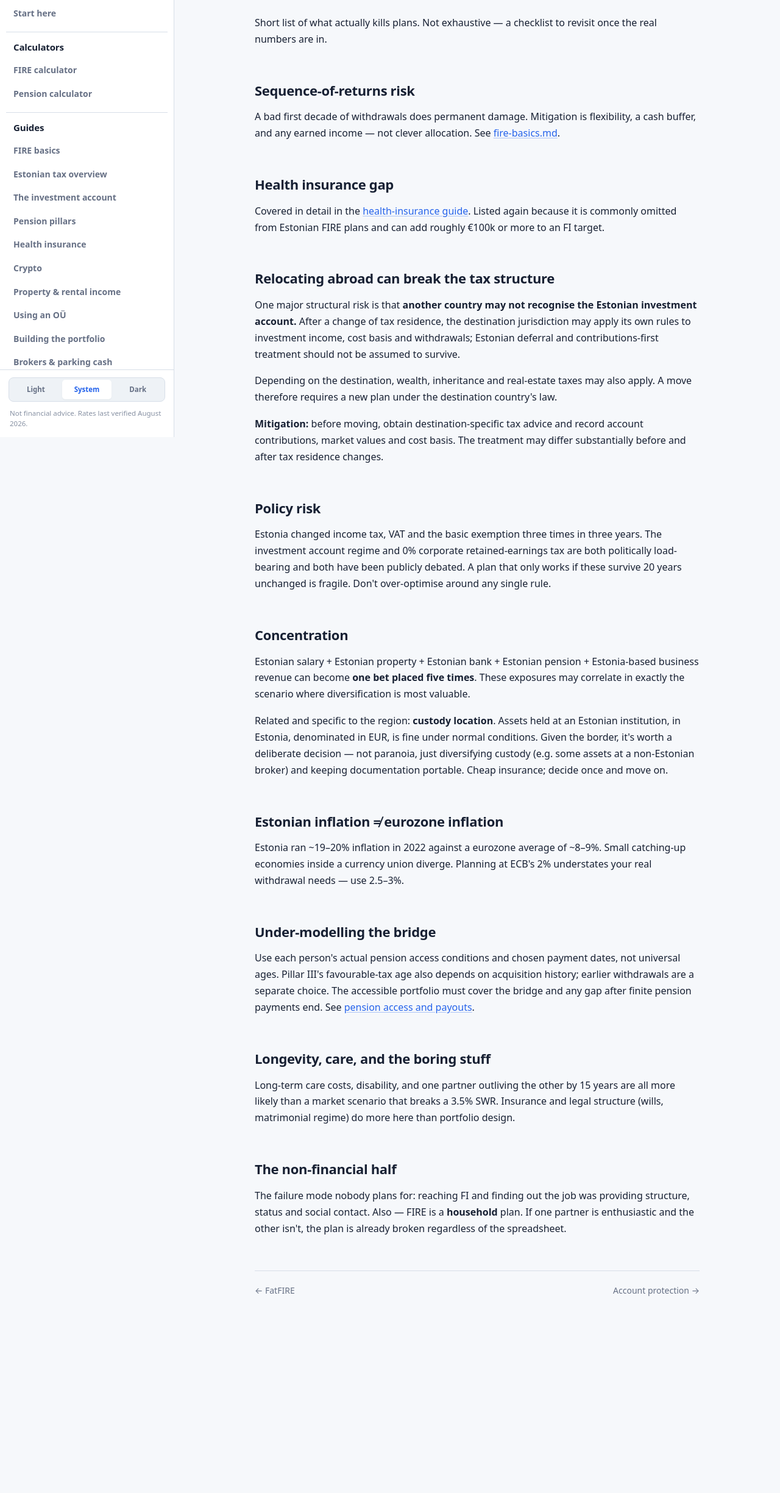
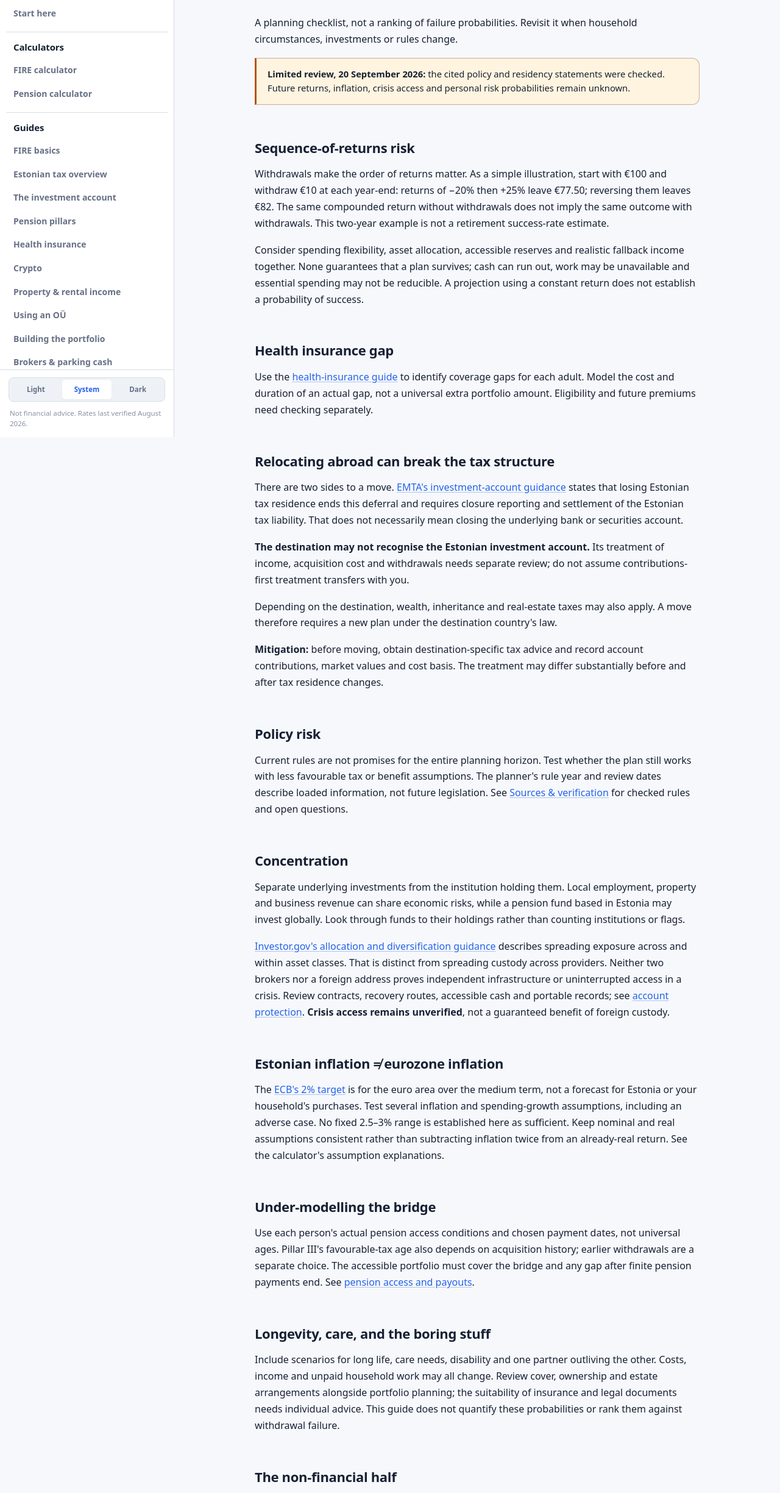
Before and after one commit to Th0masL/estonia-fire-planner, a website: page guide/risks.html in a window 1280 px wide. Shown: the part 83-2532 px from the top of the page at 61% size. Before the commit the page ends 2352 px from the top, so only its background shows below. Drawn offline with Linux system fonts and the light colour scheme.

Commit message:
docs: qualify FIRE risk and inflation guidance

```diff
--- a/guide/risks.html
+++ b/guide/risks.html
@@ -4,7 +4,7 @@
 <meta charset="utf-8">
 <meta name="viewport" content="width=device-width, initial-scale=1">
 <title>Risks and blind spots — Estonian FIRE Simulator</title>
-<meta name="description" content="Short list of what actually kills plans. Not exhaustive — a checklist to revisit once the real numbers are in.">
+<meta name="description" content="A planning checklist, not a ranking of failure probabilities. Revisit it when household circumstances, investments or rules change.">
 <meta name="theme-color" content="#f6f8fb">
 <script>
 (function () {
@@ -78,22 +78,59 @@
   <div class="wrap">
     <section class="doc">
       <h1 class="doc-title">Risks and blind spots</h1>
-<p>Short list of what actually kills plans. Not exhaustive — a checklist to revisit once the real numbers are in.</p>
+<p>A planning checklist, not a ranking of failure probabilities. Revisit it when
+household circumstances, investments or rules change.</p>
+<blockquote>
+<p><strong>Limited review, 20 September 2026:</strong> the cited policy and residency statements were checked. Future returns, inflation, crisis access and personal risk probabilities remain unknown.</p>
+</blockquote>
 <h2 id="sequence-of-returns-risk-1">Sequence-of-returns risk</h2>
-<p>A bad first decade of withdrawals does permanent damage. Mitigation is flexibility, a cash buffer, and any earned income — not clever allocation. See <a href="fire-basics.html#sequence-of-returns-risk">fire-basics.md</a>.</p>
+<p>Withdrawals make the order of returns matter. As a simple illustration, start
+with €100 and withdraw €10 at each year-end: returns of −20% then +25% leave
+€77.50; reversing them leaves €82. The same compounded return without withdrawals
+does not imply the same outcome with withdrawals. This two-year example is not
+a retirement success-rate estimate.</p>
+<p>Consider spending flexibility, asset allocation, accessible reserves and realistic
+fallback income together. None guarantees that a plan survives; cash can run out,
+work may be unavailable and essential spending may not be reducible. A projection
+using a constant return does not establish a probability of success.</p>
 <h2 id="health-insurance-gap">Health insurance gap</h2>
-<p>Covered in detail in the <a href="health-insurance.html">health-insurance guide</a>. Listed again because it is commonly omitted from Estonian FIRE plans and can add roughly €100k or more to an FI target.</p>
+<p>Use the <a href="health-insurance.html">health-insurance guide</a> to identify coverage gaps
+for each adult. Model the cost and duration of an actual gap, not a universal
+extra portfolio amount. Eligibility and future premiums need checking separately.</p>
 <h2 id="relocating-abroad-can-break-the-tax-structure">Relocating abroad can break the tax structure</h2>
-<p>One major structural risk is that <strong>another country may not recognise the Estonian investment account.</strong> After a change of tax residence, the destination jurisdiction may apply its own rules to investment income, cost basis and withdrawals; Estonian deferral and contributions-first treatment should not be assumed to survive.</p>
+<p>There are two sides to a move. <a href="https://www.emta.ee/en/private-client/taxes-and-payment/taxable-income/securities-and-investment-account">EMTA's investment-account guidance</a>
+states that losing Estonian tax residence ends this deferral and requires closure
+reporting and settlement of the Estonian tax liability. That does not necessarily
+mean closing the underlying bank or securities account.</p>
+<p><strong>The destination may not recognise the Estonian investment account.</strong> Its
+treatment of income, acquisition cost and withdrawals needs separate review;
+do not assume contributions-first treatment transfers with you.</p>
 <p>Depending on the destination, wealth, inheritance and real-estate taxes may also apply. A move therefore requires a new plan under the destination country's law.</p>
 <p><strong>Mitigation:</strong> before moving, obtain destination-specific tax advice and record account contributions, market values and cost basis. The treatment may differ substantially before and after tax residence changes.</p>
 <h2 id="policy-risk">Policy risk</h2>
-<p>Estonia changed income tax, VAT and the basic exemption three times in three years. The investment account regime and 0% corporate retained-earnings tax are both politically load-bearing and both have been publicly debated. A plan that only works if these survive 20 years unchanged is fragile. Don't over-optimise around any single rule.</p>
+<p>Current rules are not promises for the entire planning horizon. Test whether the
+plan still works with less favourable tax or benefit assumptions. The planner's
+rule year and review dates describe loaded information, not future legislation.
+See <a href="sources.html">Sources &amp; verification</a> for checked rules and open questions.</p>
 <h2 id="concentration">Concentration</h2>
-<p>Estonian salary + Estonian property + Estonian bank + Estonian pension + Estonia-based business revenue can become <strong>one bet placed five times</strong>. These exposures may correlate in exactly the scenario where diversification is most valuable.</p>
-<p>Related and specific to the region: <strong>custody location</strong>. Assets held at an Estonian institution, in Estonia, denominated in EUR, is fine under normal conditions. Given the border, it's worth a deliberate decision — not paranoia, just diversifying custody (e.g. some assets at a non-Estonian broker) and keeping documentation portable. Cheap insurance; decide once and move on.</p>
+<p>Separate underlying investments from the institution holding them. Local
+employment, property and business revenue can share economic risks, while a
+pension fund based in Estonia may invest globally. Look through funds to their
+holdings rather than counting institutions or flags.</p>
+<p><a href="https://www.investor.gov/introduction-investing/getting-started/asset-allocation">Investor.gov's allocation and diversification guidance</a>
+describes spreading exposure across and within asset classes. That is distinct
+from spreading custody across providers. Neither two brokers nor a foreign
+address proves independent infrastructure or uninterrupted access in a crisis.
+Review contracts, recovery routes, accessible cash and portable records; see
+<a href="protection.html">account protection</a>. <strong>Crisis access remains unverified</strong>,
+not a guaranteed benefit of foreign custody.</p>
 <h2 id="estonian-inflation--eurozone-inflation">Estonian inflation ≠ eurozone inflation</h2>
-<p>Estonia ran ~19–20% inflation in 2022 against a eurozone average of ~8–9%. Small catching-up economies inside a currency union diverge. Planning at ECB's 2% understates your real withdrawal needs — use 2.5–3%.</p>
+<p>The <a href="https://www.ecb.europa.eu/mopo/strategy/pricestab/html/index.en.html">ECB's 2% target</a>
+is for the euro area over the medium term, not a forecast for Estonia or your
+household's purchases. Test several inflation and spending-growth assumptions,
+including an adverse case. No fixed 2.5–3% range is established here as sufficient.
+Keep nominal and real assumptions consistent rather than subtracting inflation
+twice from an already-real return. See the calculator's assumption explanations.</p>
 <h2 id="under-modelling-the-bridge">Under-modelling the bridge</h2>
 <p>Use each person's actual pension access conditions and chosen payment dates,
 not universal ages. Pillar III's favourable-tax age also depends on acquisition
@@ -101,9 +138,15 @@ history; earlier withdrawals are a separate choice. The accessible portfolio
 must cover the bridge and any gap after finite pension payments end. See
 <a href="pensions.html#access-ages-and-payout-conditions">pension access and payouts</a>.</p>
 <h2 id="longevity-care-and-the-boring-stuff">Longevity, care, and the boring stuff</h2>
-<p>Long-term care costs, disability, and one partner outliving the other by 15 years are all more likely than a market scenario that breaks a 3.5% SWR. Insurance and legal structure (wills, matrimonial regime) do more here than portfolio design.</p>
+<p>Include scenarios for long life, care needs, disability and one partner outliving
+the other. Costs, income and unpaid household work may all change. Review cover,
+ownership and estate arrangements alongside portfolio planning; the suitability
+of insurance and legal documents needs individual advice. This guide does not
+quantify these probabilities or rank them against withdrawal failure.</p>
 <h2 id="the-non-financial-half">The non-financial half</h2>
-<p>The failure mode nobody plans for: reaching FI and finding out the job was providing structure, status and social contact. Also — FIRE is a <strong>household</strong> plan. If one partner is enthusiastic and the other isn't, the plan is already broken regardless of the spreadsheet.</p>
+<p>Discuss time, purpose, social contact and each partner's preferences as well as
+money. Different desired retirement dates are scenarios to model, not evidence
+that a household plan is doomed.</p>
       <nav class="pager"><a class="prev" href="fatfire.html">← FatFIRE</a><a class="next" href="protection.html">Account protection →</a></nav>
     </section>
   </div>
```
Also changed, not shown: docs/guide/fire-basics.md (+5 -1 lines), docs/guide/risks.md (+54 -10 lines), docs/guide/verification.md (+17 -0 lines), guide/fire-basics.html (+5 -1 lines), guide/sources.html (+14 -0 lines), test/browser/risk-guide.spec.mjs (added, +14 -0 lines), test/output.mjs (+15 -0 lines).
